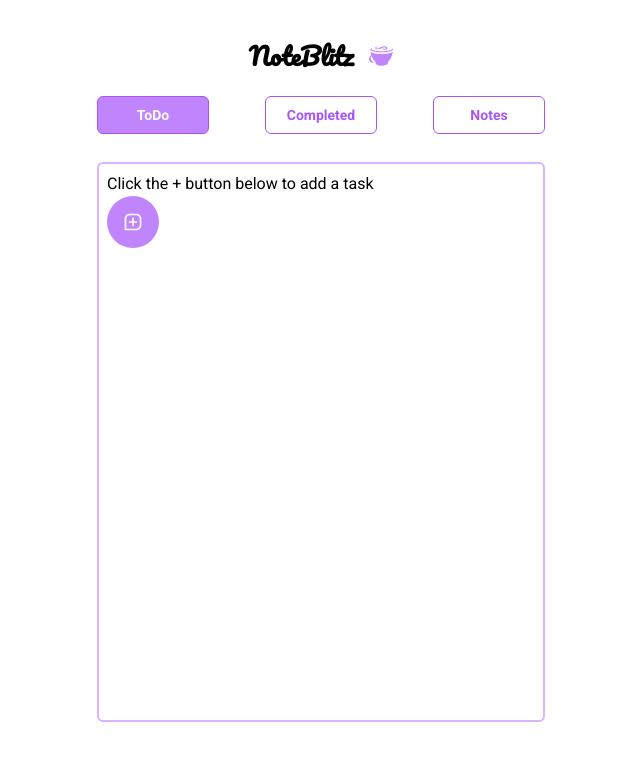
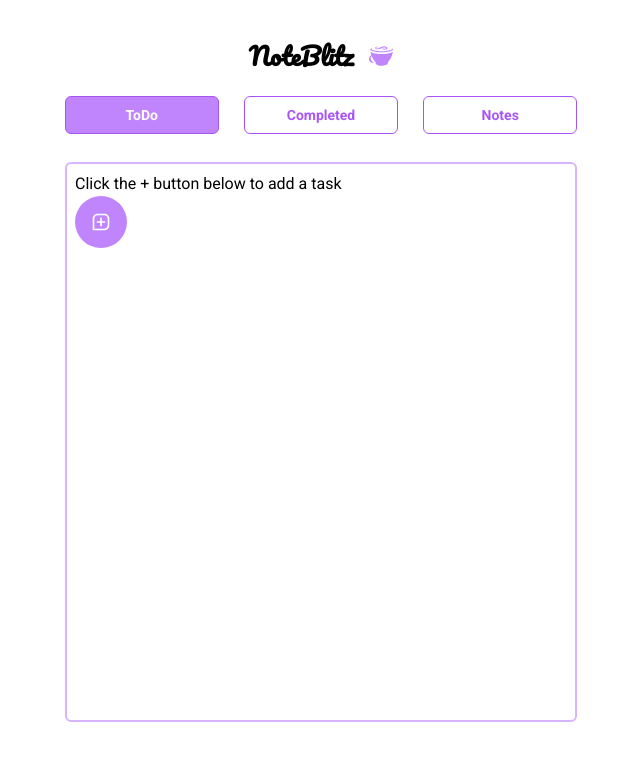
Before and after one commit to Julius-Java/noteBlitz, a Next.js app: page / in a window 1280 px wide. Shown: the top 760 px of the page, without its empty margins (319-959 px from the left). Built offline with nearby package versions, Linux system fonts and the light colour scheme.

Commit message:
Adjust layout width

```diff
--- a/components/Layout.jsx
+++ b/components/Layout.jsx
@@ -44,7 +44,7 @@
     }
 
     return (
-        <div className="max-w-md w-[90%] mx-auto min-h-[90vh]">
+        <div className="max-w-lg w-[90%] mx-auto min-h-[90vh]">
             <header>
                 <div className={`flex items-center justify-center gap-4 text-2xl font-semibold ${pacifico.className}`}>
                     <h1>NoteBlitz</h1>
@@ -55,7 +55,7 @@
                 <nav className={`flex items-center justify-between mt-6 ${roboto.className}`}>
                     {navLinks.map(({href, name}, id) => {
                     return  (
-                                <Link key={id} href={href} className={`${router.pathname === href ? "bg-purple-400 text-white" : "text-purple-500 hover:text-white hover:bg-purple-300"} text-xs sm:text-sm  border border-purple-500 rounded-md p-2 w-[30%] sm:w-[25%] text-center font-semibold transition-all duration-300 hover:border-none`}>
+                                <Link key={id} href={href} className={`${router.pathname === href ? "bg-purple-400 text-white" : "text-purple-500 hover:text-white hover:bg-purple-300"} text-xs sm:text-sm  border border-purple-500 rounded-md p-2 w-[30%] sm:w-[30%] text-center font-semibold transition-all duration-300 hover:border-none`}>
                                     {name}
                                 </Link>
                         )
```
